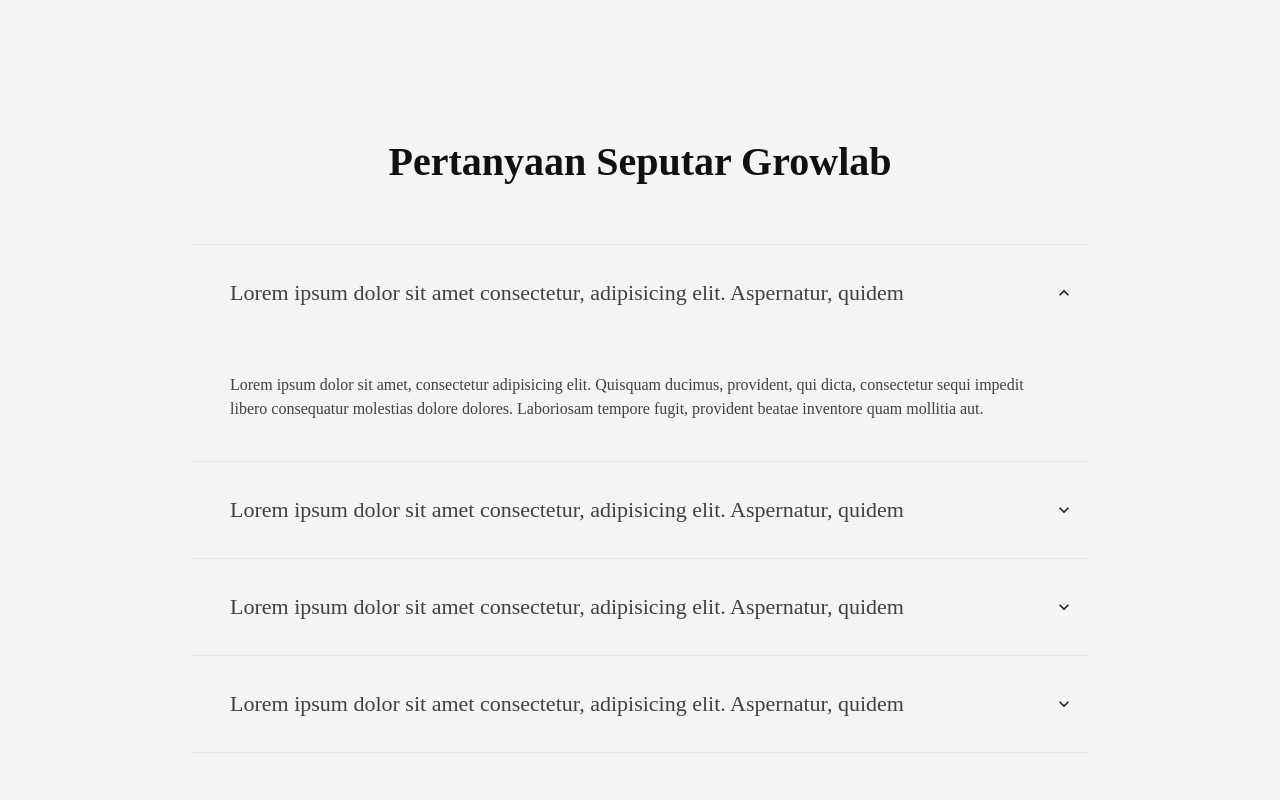
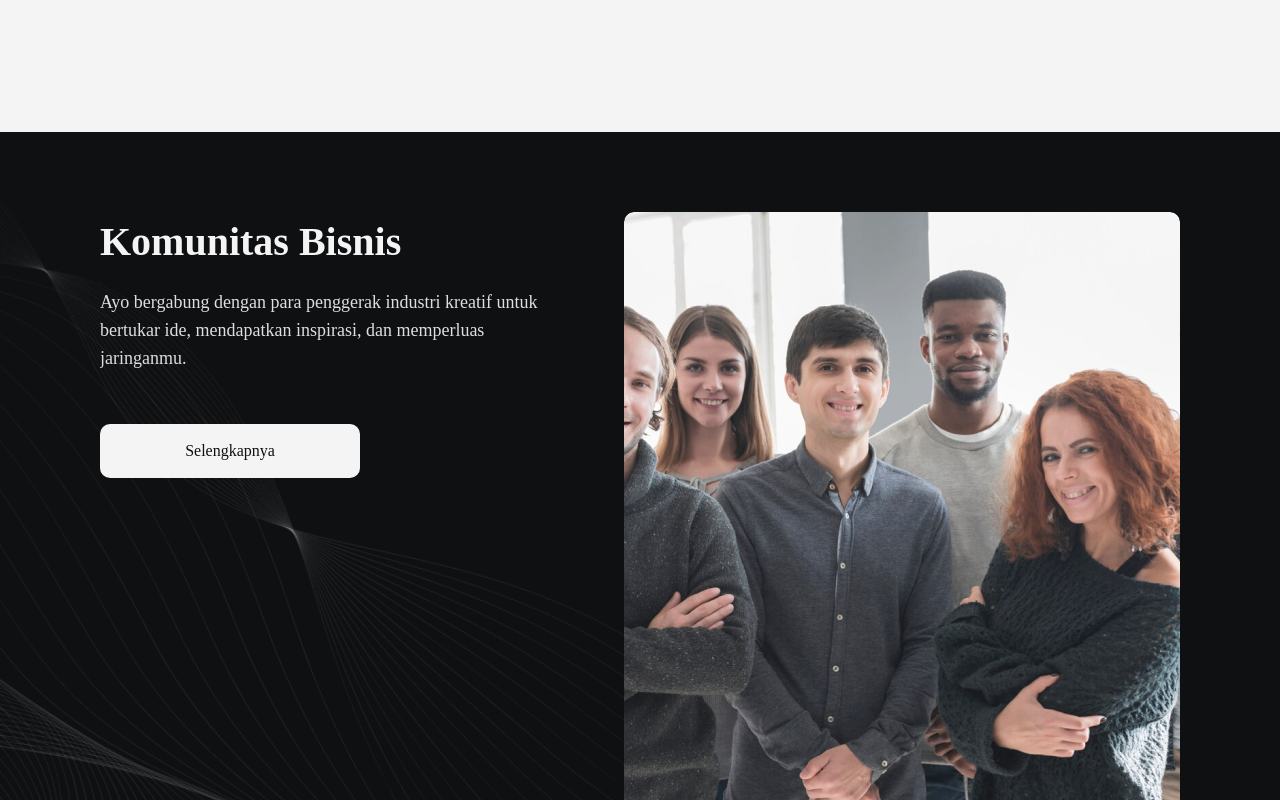
Before and after one commit to akgeninov/PROJECT, a React (Create React App) app in the folder client/: page / in a window 1280 px wide. Shown: the part 5340-6140 px from the top of the page. Built offline with nearby package versions, Linux system fonts and the light colour scheme.

Commit message:
komunitas

```diff
--- a/client/src/components/global-component/footer/Footer.jsx
+++ b/client/src/components/global-component/footer/Footer.jsx
@@ -62,8 +62,11 @@
                 Layanan
               </h1>
               <div className="flex flex-col items-start">
-                {dataLayanan.map((ROUTE) => (
-                  <button className="py-[8px] lg:py-[12px] flex justify-center items-center">
+                {dataLayanan.map((ROUTE, index) => (
+                  <button
+                    key={index}
+                    className="py-[8px] lg:py-[12px] flex justify-center items-center"
+                  >
                     <p className="shrink-0 text-[14px] lg:text-[19px] font-normal leading-[20px] lg:leading-[28px] text-whiteSmoke600">
                       {ROUTE.title}
                     </p>
--- a/client/src/components/home/client-section/clientCarousel/ClientCarousel.jsx
+++ b/client/src/components/home/client-section/clientCarousel/ClientCarousel.jsx
@@ -15,8 +15,8 @@
   return (
     <>
       <Marquee gradient gradientColor="#F4F4F4">
-        {dataImg?.map((pic) => (
-          <div>
+        {dataImg?.map((pic, index) => (
+          <div key={index}>
             <img
               src={pic}
               className="w-[120px] h-[90px] sm:w-[240px] sm:h-[180px]"
--- a/client/src/components/home/comunity-section/ComunitySection.jsx
+++ b/client/src/components/home/comunity-section/ComunitySection.jsx
@@ -1,20 +1,49 @@
-import React from "react";
-import { komunitasPic } from "../../../constants";
+import React, { useRef, useState } from "react";
+import { data } from "../../../constants";
 
 function ComunitySection() {
+  const title = useRef();
+  const [scrolled, setScrolled] = useState(false);
+  const [prevScrollPos, setPrevScrollPos] = useState(0);
+
+  const handleScroll = (e) => {
+    const currentWheelPos = e.deltaY;
+
+    if (currentWheelPos > prevScrollPos) {
+      setScrolled(true);
+    } else if (currentWheelPos < prevScrollPos) {
+      setScrolled(false);
+    }
+
+    setPrevScrollPos(currentWheelPos);
+  };
+
   return (
-    <div className="hidden gap-[50px] flex text-[100px] flex-col overflow-y-scroll justify-start items-center  py-[80px] bg-komunitySection bg-no-repeat px-[5px] sm:px-[100px]  w-full 2xl:max-w-[1280px] h-[832px] bg-cover  ">
-      {/* <div className=" flex flex-col items-center justify-start overflow-scroll h-[832px] text-[100px] bg-komunitySection bg-no-repeat bg-cover px-[5px] sm:px-[100px]  w-full 2xl:max-w-[1280px]"> */}
-      <div className="  w-full h-full  flex justify-between items-start">
-        <div className="flex justify-center items-center">
-          <div className="gap-[52px] flex flex-col ">
-            <div className="flex flex-col w-[472px] gap-[16px]">
-              <h1 className=" text-whiteSmoke500 text-[40px] font-bold leading-[60px]">
-                Komunitas Konten Creator
+    <div
+      onWheel={handleScroll}
+      onClick={() => setScrolled((prev) => !prev)}
+      className=" relative gap-[100px] flex flex-col overflow-y-scroll justify-start items-center  py-[80px] bg-komunitySection bg-no-repeat px-[5px] sm:px-[100px]  w-full 2xl:max-w-[1280px]  h-[836px] xl:h-[832px] bg-cover mt-[160px]  "
+    >
+      <div
+        ref={title}
+        className=" w-full  top-0 flex flex-col lg:flex-row gap-[50px] lg:gap-0 items-center lg:items-start justify-between  z-10"
+      >
+        <div className="flex flex-col h-[200px] lg:h-[340px]  overflow-hidden">
+          {data.dataKomunitas.map((el, index) => (
+            <div
+              key={index}
+              className={`${
+                scrolled ? "-translate-y-full" : " translate-y-0"
+              } gap-[52px] flex flex-col  items-center lg:items-start duration-300 min-h-[340px] `}
+            >
+              <div className="flex flex-col w-[472px] gap-[8px] lg:gap-[16px]">
+                <h1 className=" text-whiteSmoke500 text-[22px] lg:text-[40px] text-center lg:text-start font-bold leading-[32px] lg:leading-[60px]">
+                  {el.title}
                 </h1>
-              <p className="text-[18px] font-light leading-[28px] text-whiteSmoke600">
+                <p className="text-[16px] lg:text-[18px] font-light leading-[24px] lg:leading-[28px] text-whiteSmoke600 text-center lg:text-start">
                   Ayo bergabung dengan para penggerak industri kreatif untuk
-                bertukar ide, mendapatkan inspirasi, dan memperluas jaringanmu.
+                  bertukar ide, mendapatkan inspirasi, dan memperluas
+                  jaringanmu.
                 </p>
               </div>
 
@@ -24,40 +53,25 @@
                 </p>
               </button>
             </div>
-        </div>
-        <div></div>
-        <img
-          src={komunitasPic.rectangle74}
-          alt="komunitas"
-          className="w-[556px] h-[672px] "
-        />
-      </div>
-      <div className="  w-full h-full  flex justify-between items-start">
-        <div className="flex justify-center items-center">
-          <div className="gap-[52px] flex flex-col ">
-            <div className="flex flex-col w-[472px] gap-[16px]">
-              <h1 className=" text-whiteSmoke500 text-[40px] font-bold leading-[60px]">
-                Komunitas Konten Creator
-              </h1>
-              <p className="text-[18px] font-light leading-[28px] text-whiteSmoke600">
-                Ayo bergabung dengan para penggerak industri kreatif untuk
-                bertukar ide, mendapatkan inspirasi, dan memperluas jaringanmu.
-              </p>
+          ))}
         </div>
 
-            <button className="w-[260px] h-[54px] px-[64px] py-[16px] flex items-center rounded-[10px] justify-center bg-whiteSmoke500">
-              <p className="text-black500 text-[16px] font-medium leading-[24px]">
-                Selengkapnya
-              </p>
-            </button>
+        <div className="flex flex-col h-[432px] lg:h-[672px] overflow-hidden rounded-[10px]">
+          {data.dataKomunitas.map((el, index) => (
+            <img
+              key={index}
+              src={el.pic}
+              alt="komunitas"
+              className={`${
+                index !== 0
+                  ? scrolled
+                    ? "-translate-y-full"
+                    : " translate-y-0"
+                  : "translate-y-0"
+              } gap-[52px] flex flex-col duration-300 w-[358px] h-[488px] xl:w-[556px] xl:h-[672px] `}
+            />
+          ))}
         </div>
-        </div>
-        <div></div>
-        <img
-          src={komunitasPic.rectangle74}
-          alt="komunitas"
-          className="w-[556px] h-[672px] "
-        />
       </div>
     </div>
   );
--- a/client/src/components/home/faq/Faq.jsx
+++ b/client/src/components/home/faq/Faq.jsx
@@ -42,8 +42,8 @@
         Pertanyaan Seputar Growlab
       </h1>
       <Accordion defaultIndex={[0]} allowMultiple className="w-full">
-        {dataFaq.map((faq) => (
-          <AccordionItem>
+        {dataFaq.map((faq, index) => (
+          <AccordionItem key={index}>
             <h2>
               <AccordionButton>
                 <Box
--- a/client/src/components/home/news-section/NewsSection.jsx
+++ b/client/src/components/home/news-section/NewsSection.jsx
@@ -50,6 +50,7 @@
       <div className="w-screen xl:w-fit flex overflow-x-scroll xl:overflow-visible gap-y-[52px] gap-x-[24px]">
         {dataNesws.map((news, index) => (
           <NewsCard
+            key={index}
             news={news}
             onHover={onHover}
             setOnHover={setOnHover}
--- a/client/src/components/home/our-partner/OurPartner.jsx
+++ b/client/src/components/home/our-partner/OurPartner.jsx
@@ -12,11 +12,14 @@
   ]);
 
   return (
-    <div className="hidden mt-[160px] flex flex-col justify-center items-center gap-[52px]">
+    <div className=" mt-[160px] hidden lg:flex flex-col justify-center items-center gap-[52px]">
       <h1 className="text-[40px] font-bold leading-[60px]">Partner Kami</h1>
       <div className="flex gap-[24px] ">
-        {partner.map((logo) => (
-          <div className="flex justify-center items-center p-[24px] rounded-[10px] shadow-customSm bg-whiteSmoke500">
+        {partner.map((logo, index) => (
+          <div
+            key={index}
+            className="flex justify-center items-center p-[24px] rounded-[10px] shadow-customSm bg-whiteSmoke500"
+          >
             <img src={logo.pic} alt="partner " className="w-[256px] h-[92px]" />
           </div>
         ))}
--- a/client/src/components/home/service-section/ServiceSection.jsx
+++ b/client/src/components/home/service-section/ServiceSection.jsx
@@ -1,5 +1,5 @@
 import React, { useEffect, useState } from "react";
-import { data, images } from "../../../constants";
+import { data } from "../../../constants";
 import AOS from "aos";
 import "aos/dist/aos.css";
 import ServiceCard from "./service-card/ServiceCard";
@@ -28,8 +28,9 @@
       </div>
       <div className="w-fit flex justify-center">
         <div className="w-full xl:w-[1080px]  mb-[100px]  grid grid-cols-1  md:grid-cols-2 xl:grid-cols-3 gap-y-[52px] gap-x-[24px]">
-          {data?.dataService?.map((service) => (
+          {data?.dataService?.map((service, index) => (
             <ServiceCard
+              key={index}
               service={service}
               onHover={onHover}
               setOnHover={setOnHover}
--- a/client/src/constants/data.js
+++ b/client/src/constants/data.js
@@ -1,4 +1,5 @@
 const { default: images } = require("./images");
+const { default: komunitasPic } = require("./komunitasPic");
 
 const dataLayanan = [
   {
@@ -24,9 +25,11 @@
 const dataKomunitas = [
   {
     title: "Komunitas Bisnis",
+    pic: komunitasPic.rectangle74,
   },
   {
     title: "Komunitas Content Creator",
+    pic: komunitasPic.rectangle74,
   },
 ];
 
@@ -69,4 +72,4 @@
   },
 ];
 
-module.exports = { dataLayanan, dataKomunitas, dataService };
+module.exports = { dataLayanan, dataService, dataKomunitas };
```
Lines whose indentation alone changed are shown as unchanged.
